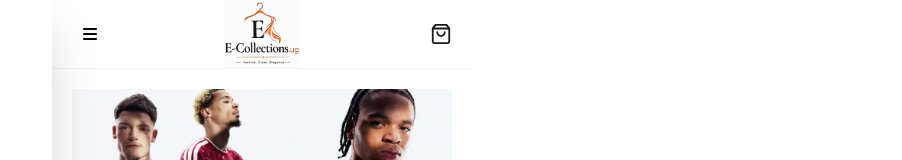
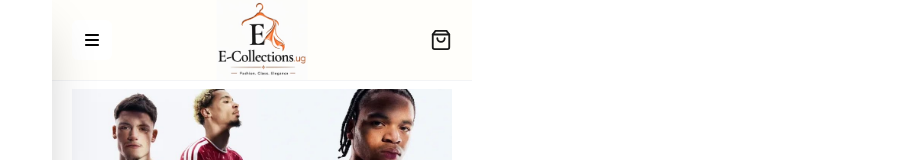
Before and after one commit to yenkikiden50-design/e-collection-ug, a Next.js app: page / in a window 1280 px wide. Shown: the top 160 px of the page, without its empty margins (378-1280 px from the left). Built offline with nearby package versions, Linux system fonts and the light colour scheme; a web font is replaced by a local one.

Commit message:
Update navbar

```diff
--- a/components/Navbar.tsx
+++ b/components/Navbar.tsx
@@ -34,22 +34,22 @@ export default function Navbar({ cartCount, onCheckout, categories, onSelectCate
       />
       {/* CHANGED: fixed to the top of the viewport, constrained to the same 420px
           column as the rest of the page, so it stays visible while scrolling on mobile */}
-      <div className="fixed left-0 right-0 top-0 z-38 mx-auto w-full max-w-[420px] bg-white">
-        <header className="relative bg-white">
+      <div className="fixed left-0 right-0 top-0 z-38 mx-auto w-full max-w-[420px] bg-[#FFFEFA]">
+        <header className="relative bg-[#FFFEFA]">
           {/*
           <p className="flex h-5 items-center justify-center bg-amber-600 px-4 text-sm font-medium text-white sm:px-6 lg:px-8">
             Get free delivery on orders over 300k
           </p>
           */}
 
-          <div className="flex items-center justify-between border-b border-gray-100 bg-white px-5 py-4">
+          <div className="flex items-center justify-between border-b border-gray-100 bg-[#FFFEFA] px-5 py-5">
             <div className="flex items-center gap-3">
               {/* CHANGED: hamburger button opens a side menu of shop-by-category shortcuts */}
               <button
                 onClick={() => setMenuOpen(true)}
                 aria-label="Open menu"
                 aria-expanded={menuOpen}
-                className="flex h-9 w-9 flex-shrink-0 items-center justify-center rounded-md bg-white text-[#1A1A1A]"
+                className="flex h-10 w-10 flex-shrink-0 items-center justify-center rounded-md bg-white text-[#1A1A1A]"
               >
                 <FontAwesomeIcon icon={faBars} style={{ color: 'rgb(6, 6, 6)' }} />
               </button>
@@ -61,7 +61,7 @@ export default function Navbar({ cartCount, onCheckout, categories, onSelectCate
               <img
                 src="/images/logo.jpg"
                 alt="E-Collections.ug"
-                className="absolute left-1/2 h-17 max-w-[60%] -translate-x-1/2 object-contain"
+                className="absolute left-1/2 h-20 max-w-[70%] -translate-x-1/2 object-contain"
                 style={{ filter: 'contrast(1.12) saturate(1.1)' }}
               />
             </div>
```
